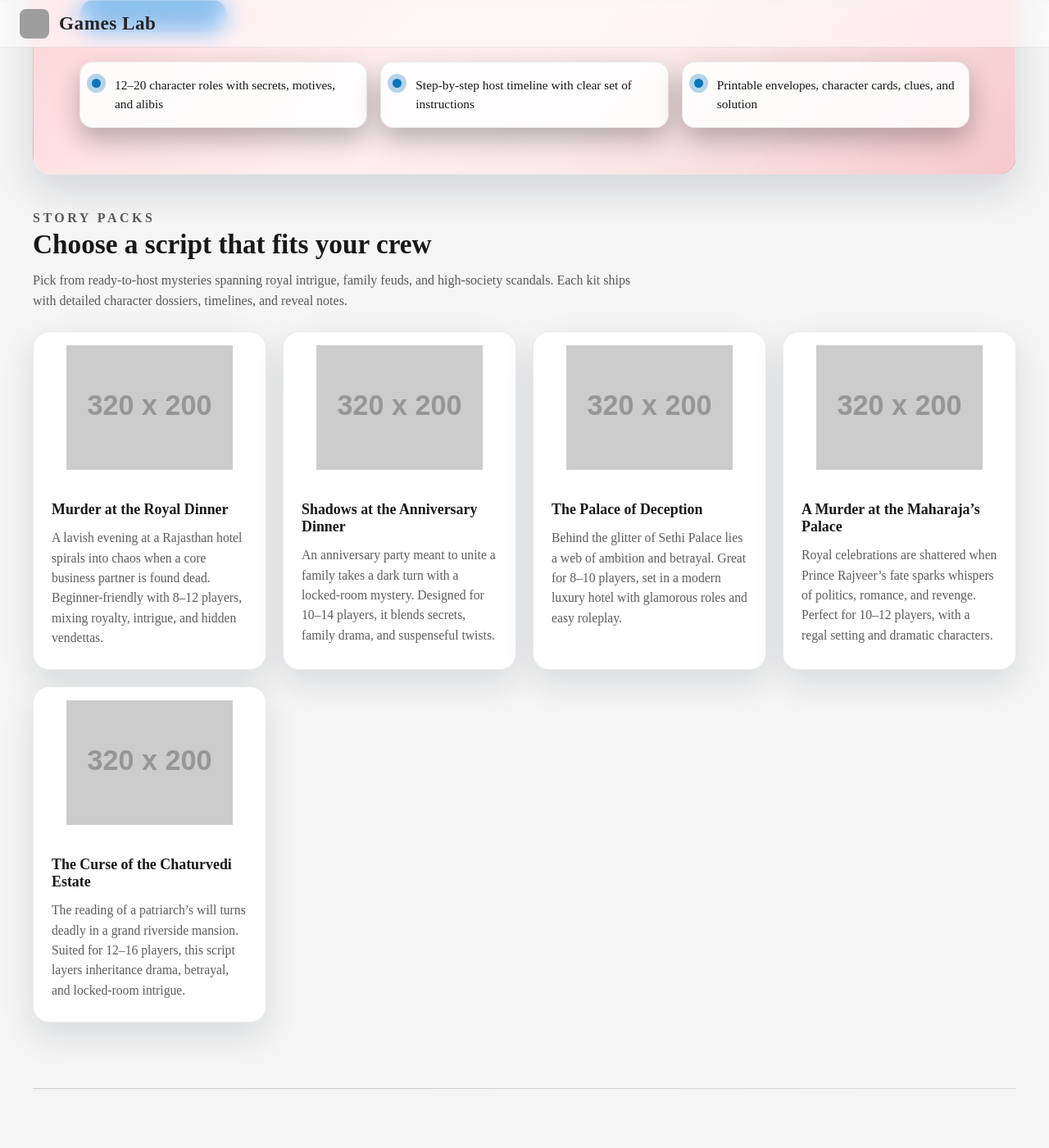
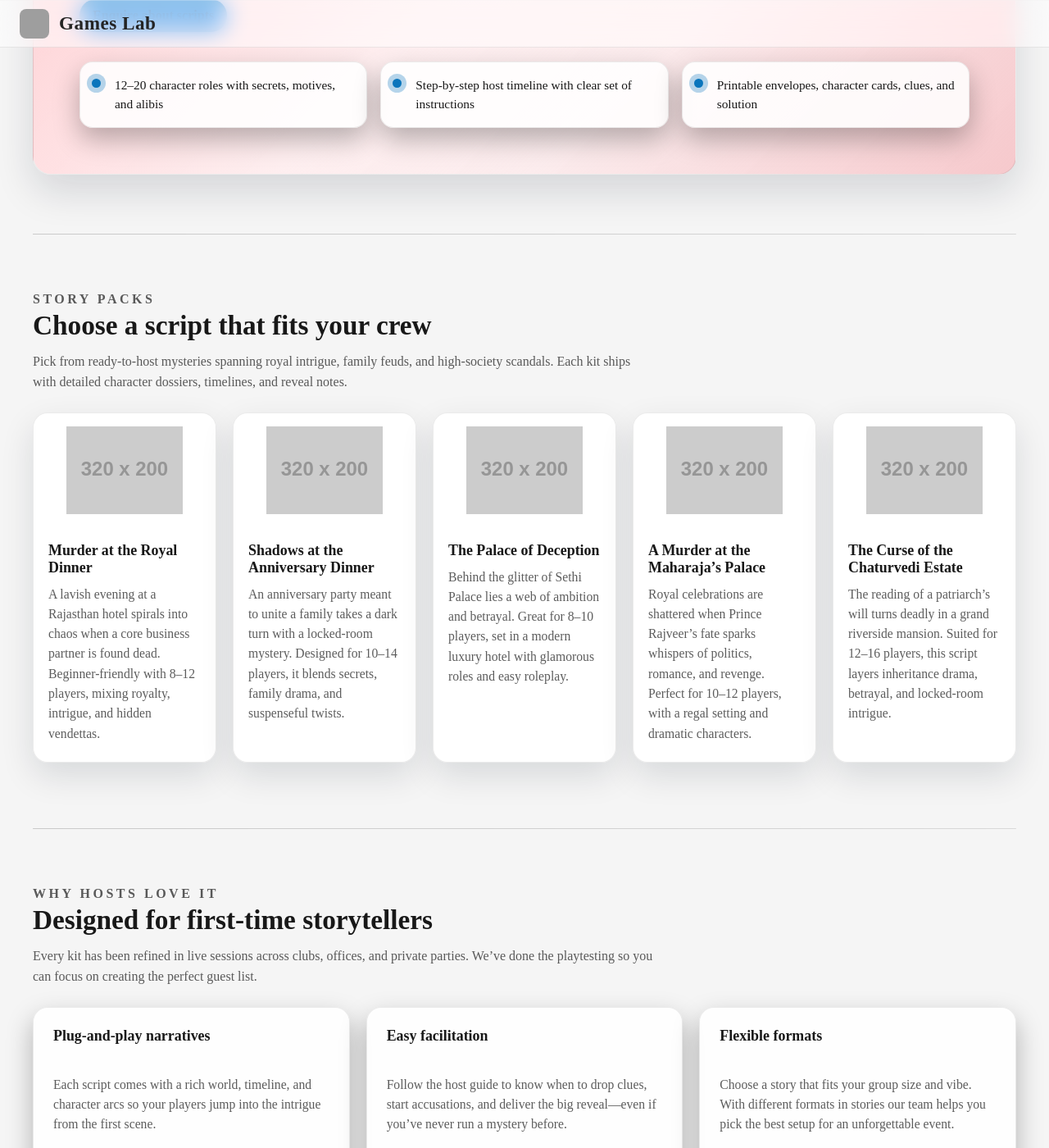
Before and after one commit to gameslabbangalore-maker/website, a Jekyll site: the page built from murder-mystery-scripts.html, in a window 1280 px wide and 1400 px high, scrolled down 367 px. Shown: the whole window at 82% size. Built offline with Jekyll 4.4.1, drawn with Linux system fonts in a browser that asks for light colours; grey boxes are pictures that could not be loaded.

Commit message:
Tighten scripts CTA layout and spacing

```diff
--- a/assets/css/murder-mystery-scripts.css
+++ b/assets/css/murder-mystery-scripts.css
@@ -87,10 +87,8 @@
 }
 
 .scripts-hero-actions .book-btn {
-  display: inline-flex;
-  align-items: center;
-  justify-content: center;
-  text-align: center;
+  box-sizing: border-box;
+  max-width: 100%;
 }
 
 .scripts-hero-highlights {
@@ -156,14 +154,14 @@
 }
 
 .scripts-grid--cards {
-  grid-template-columns: repeat(auto-fit, minmax(260px, 1fr));
+  grid-template-columns: repeat(auto-fit, minmax(220px, 1fr));
 }
 
 .script-card {
   background: color-mix(in srgb, var(--surface-elevated) 88%, transparent);
   border: 1px solid var(--scripts-border);
-  border-radius: 20px;
-  box-shadow: 0 16px 40px rgba(0, 0, 0, 0.28);
+  border-radius: 18px;
+  box-shadow: 0 14px 34px rgba(0, 0, 0, 0.26);
   overflow: hidden;
   display: flex;
   flex-direction: column;
@@ -184,8 +182,8 @@
 
 .script-card__body {
   display: grid;
-  gap: 12px;
-  padding: 22px 22px 26px;
+  gap: 10px;
+  padding: 18px 18px 22px;
 }
 
 .script-card__title {
--- a/murder-mystery-scripts.html
+++ b/murder-mystery-scripts.html
@@ -31,6 +31,8 @@
         <li>Printable envelopes, character cards, clues, and solution</li>
       </ul>
     </section>
+
+    {% include divider.html mt='32px' %}
 
     {% assign script_catalog = site.scripts | where: "slug", "murder-mystery" | first %}
     {% if script_catalog and script_catalog.scripts %}
@@ -130,7 +132,7 @@
       </details>
     </section>
 
-    {% include divider.html mt='40px' %}
+    {% include divider.html mt='28px' %}
 
     {% include contact.html %}
   </main>
```
